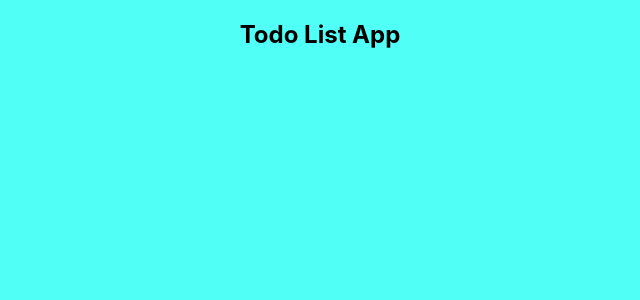
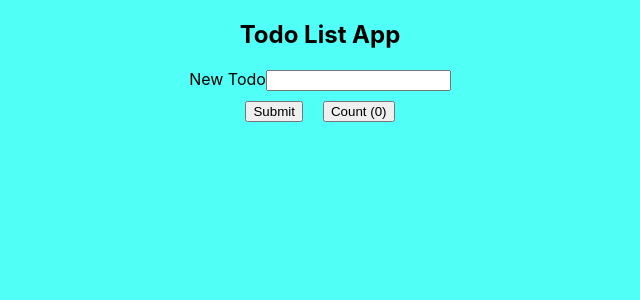
Before and after one commit to Komenpurity/ToDo-List-App, a React (Create React App) app: page / in a window 1280 px wide. Shown: the top 300 px of the page, without its empty margins (320-960 px from the left). Built offline with nearby package versions, Linux system fonts and the light colour scheme.

Commit message:
added a form

```diff
--- /dev/null
+++ b/src/FormComponent.js
@@ -0,0 +1,29 @@
+import React, { Component } from 'react'
+
+export class FormComponent extends Component {
+
+    constructor(props) {
+      super(props)
+
+      this.state = {
+        count: 0
+      }
+    }
+
+
+  render() {
+    return (
+      <div className="container">
+        <form>
+          <label>New Todo</label>
+          <input type="text" />
+        </form>
+        <button>Submit</button>
+
+        <button>Count ({this.state.count})</button>
+      </div>
+    )
+  }
+}
+
+export default FormComponent
--- a/src/Title.js
+++ b/src/Title.js
@@ -1,9 +1,13 @@
 import React from 'react'
+import FormComponent from './FormComponent'
 
 function Title(props) {
   return (
     <div>
         <h2>{props.name}</h2>
+
+        <FormComponent />
+
     </div>
   )
 }
--- a/src/index.css
+++ b/src/index.css
@@ -12,3 +12,7 @@ code {
   font-family: source-code-pro, Menlo, Monaco, Consolas, 'Courier New',
     monospace;
 }
+
+button{
+  margin: 10px;
+}
```
